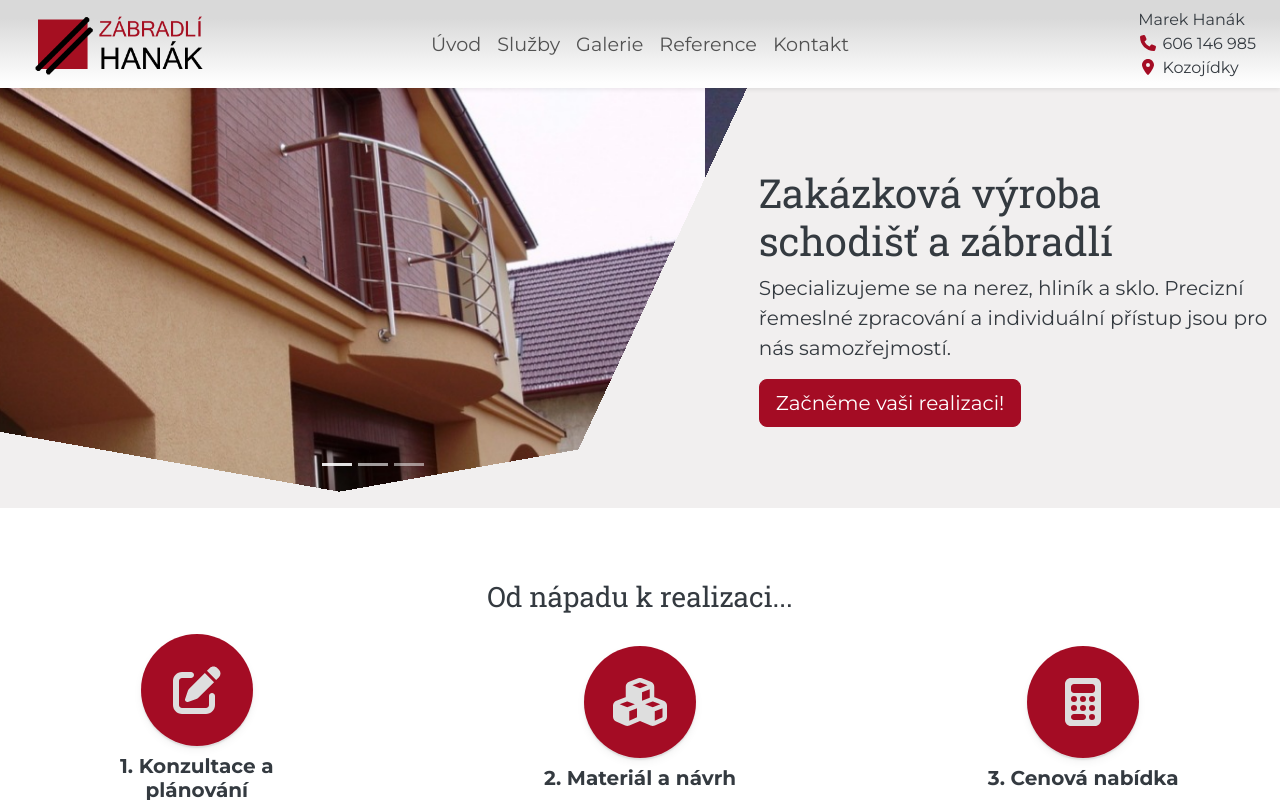
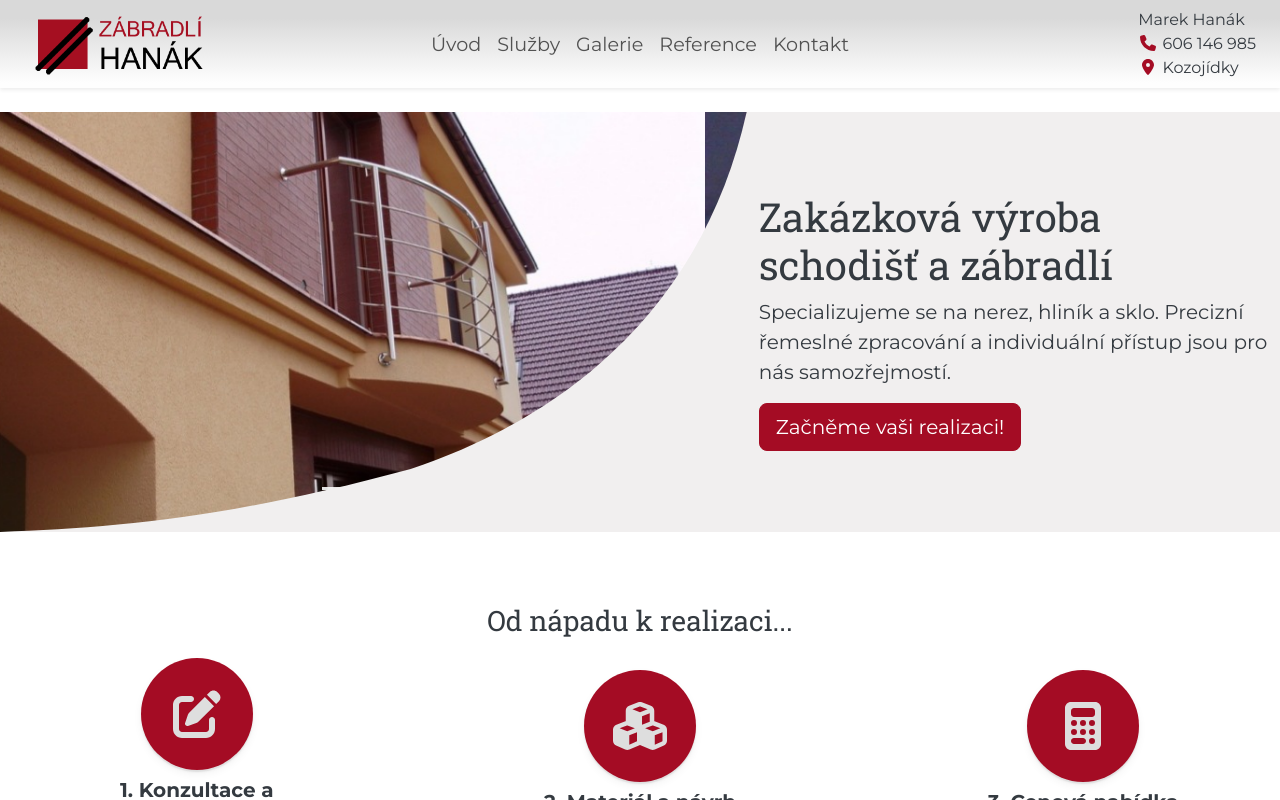
Before and after one commit to kowyzu/zabradli-hanak, a Vue app: page / in a window 1280 px wide. Shown: the top 800 px of the page. Built offline with nearby package versions, Linux system fonts and the light colour scheme.

Commit message:
feat: style Introduction

```diff
--- a/src/components/Introduction.vue
+++ b/src/components/Introduction.vue
@@ -1,9 +1,77 @@
 <template>
+  <svg width="0" height="0">
+    <defs>
+      <clipPath id="rounded-u-shape" clipPathUnits="objectBoundingBox">
+        <path d="M0,0 H1 V0.75 C0.85,1 0.15,1 0,0.75 Z" />
+      </clipPath>
+    </defs>
+  </svg>
+
+  <svg width="0" height="0">
+    <defs>
+      <clipPath id="u-curve" clipPathUnits="objectBoundingBox">
+        <path d="
+        M0,1
+        C0.05,0.6 0.2,0.3 0.45,0.15
+        C0.7,0.03 0.85,0.01 1,0
+        L1,0
+        L1,1
+        Z
+      " />
+      </clipPath>
+    </defs>
+  </svg>
+
+  <svg width="0" height="0">
+    <defs>
+      <clipPath id="u-curve-reversed" clipPathUnits="objectBoundingBox">
+        <path d="
+        M0,0
+        C0.05,0.4 0.2,0.7 0.45,0.85
+        C0.7,0.97 0.85,0.99 1,1
+        L1,0
+        Z
+      " />
+      </clipPath>
+    </defs>
+  </svg>
+
+  <svg width="0" height="0">
+    <defs>
+      <clipPath id="u-curve-vertical-flip" clipPathUnits="objectBoundingBox">
+        <path d="
+        M0,1
+        C0.05,0.6 0.2,0.3 0.45,0.15
+        C0.7,0.03 0.85,0.01 1,0
+        L1,1
+        Z
+      " />
+      </clipPath>
+    </defs>
+  </svg>
+  <svg width="0" height="0">
+    <defs>
+      <clipPath id="u-curve-horizontal-flip" clipPathUnits="objectBoundingBox">
+        <path d="
+        M1,0
+        C0.95,0.4 0.8,0.7 0.55,0.85
+        C0.3,0.97 0.15,0.99 0,1
+        L0,0
+        Z
+      " />
+      </clipPath>
+    </defs>
+  </svg>
+
+
+
+
   <section id="introduction">
     <div class="container-fluid introduction-container">
       <div class="row justify-content-md-left align-items-xl-center p-0">
         <div class="col-xl-7 introduction-carousel p-0">
-          <div id="carouselIntroduction" class="carousel slide mask-skew-first"> <!--data-bs-ride="carousel" -->
+          <div id="carouselIntroduction" class="carousel slide mask-skew-first u-shape-mask">
+            <!--data-bs-ride="carousel" -->
             <div class="mask-skew-second">
               <div class="mask-skew-third">
                 <div class="carousel-inner">
--- a/src/scss/styles.scss
+++ b/src/scss/styles.scss
@@ -114,32 +114,45 @@ a:hover {
 }
 
 //Carousel mask - inspiration from https://alunad.cz/zabradli
-.mask-skew-first{
-    mask-image: conic-gradient(from 25deg at 100% 0%,transparent 0%,#000 0%);
-}
+// .mask-skew-first{
+//     mask-image: conic-gradient(from 25deg at 100% 0%,transparent 0%,#000 0%);
+// }
 
-.mask-skew-second{
-    mask-image: conic-gradient(from 80deg at 100% 79%,transparent 0%,#000 0%);
-}
+// .mask-skew-second{
+//     mask-image: conic-gradient(from 80deg at 100% 79%,transparent 0%,#000 0%);
+// }
 
-.mask-skew-third{
-    mask-image: conic-gradient(from 100deg at 10% 85%,transparent 0%,#000 0%);
-}
+// .mask-skew-third{
+//     mask-image: conic-gradient(from 100deg at 10% 85%,transparent 0%,#000 0%);
+// }
 
 //show masks only from lg breakpoint
-@include media-breakpoint-up(lg) {
-    .mask-skew-first{
-        mask-image: conic-gradient(from 25deg at 100% 0%,transparent 50%,#000 50%);
-    }
+// @include media-breakpoint-up(lg) {
+//     .mask-skew-first{
+//         mask-image: conic-gradient(from 25deg at 100% 0%,transparent 50%,#000 50%);
+//     }
 
-    .mask-skew-second{
-        mask-image: conic-gradient(from 80deg at 100% 79%,transparent 50%,#000 50%);
-    }
+//     .mask-skew-second{
+//         mask-image: conic-gradient(from 80deg at 100% 79%,transparent 50%,#000 50%);
+//     }
 
-    .mask-skew-third {
-        mask-image: conic-gradient(from 100deg at 10% 85%,transparent 50%,#000 50%);
-    }
+//     .mask-skew-third {
+//         mask-image: conic-gradient(from 100deg at 10% 85%,transparent 50%,#000 50%);
+//     }
+//   }
+
+  .u-shape-mask {
+    // clip-path: polygon(0 0, 100% 0, 100% 75%, 50% 100%, 0 75%);
+    // /* You can tweak the points for a more rounded or dramatic curve */
+    // overflow: hidden;
+
+      width: 100%;
+      height: 100%;
+      object-fit: cover;
+      clip-path: url(#u-curve-horizontal-flip);
+
   }
+
 
 
 .carousel-btn{
```
